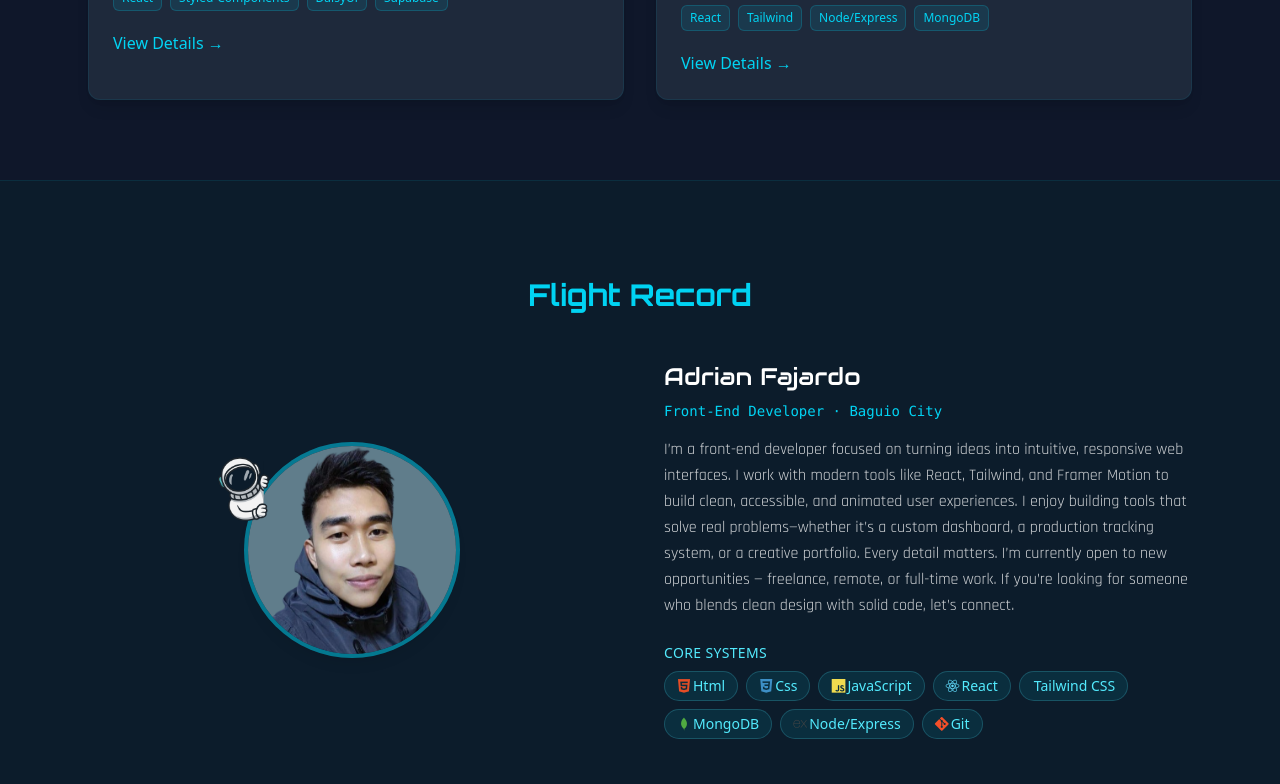
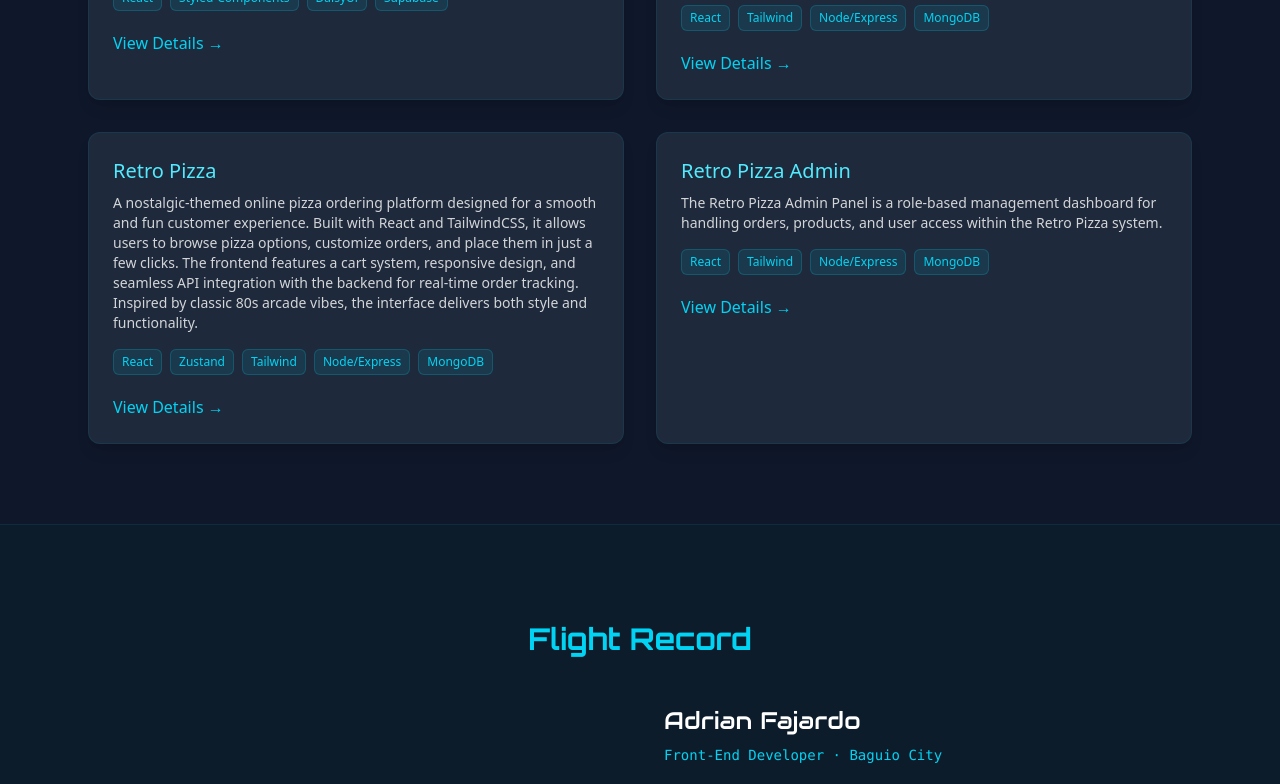
Before and after one commit to adriantech-beep/AdrianFajardo_FrontendDeveloper, a React (Vite) app: page /#/ in a window 1280 px wide. Shown: the part 1080-1864 px from the top of the page. Built offline with nearby package versions, Linux system fonts and the light colour scheme.

Commit message:
added project links

```diff
--- a/src/mission_data/mission_data.js
+++ b/src/mission_data/mission_data.js
@@ -1,5 +1,7 @@
 import repair_management from "../assets/project-images/repair-management-system.png";
 import tartland_inventory from "../assets/project-images/tartland.png";
+import retro_pizza_main from "../assets/project-images/retro-pizza-main.png";
+import retro_pizza_admin from "../assets/project-images/retro-pizza-admin.png";
 
 const missionData = [
   {
@@ -17,11 +19,31 @@ const missionData = [
     title: "Tartland Inventory System",
     image: tartland_inventory,
     description:
-      "A custom-built web application designed to help small-scale food manufacturers track raw material usage, monitor daily production output, and manage inventory levels in real time..",
+      "A custom-built web application designed to help small-scale food manufacturers track raw material usage, monitor daily production output, and manage inventory levels in real time.",
     technologies: ["React", "Tailwind", "Node/Express", "MongoDB"],
     demo: "https://tartland-inventory-system.vercel.app/",
     github: "https://github.com/adriantech-beep/tartland-inventory-system.git",
   },
+  {
+    id: "retro_pizza_main",
+    title: "Retro Pizza",
+    image: retro_pizza_main,
+    description:
+      "A nostalgic-themed online pizza ordering platform designed for a smooth and fun customer experience. Built with React and TailwindCSS, it allows users to browse pizza options, customize orders, and place them in just a few clicks. The frontend features a cart system, responsive design, and seamless API integration with the backend for real-time order tracking. Inspired by classic 80s arcade vibes, the interface delivers both style and functionality.",
+    technologies: ["React", "Zustand", "Tailwind", "Node/Express", "MongoDB"],
+    demo: "https://retro-pizza-main.vercel.app/",
+    github: "https://github.com/adriantech-beep/retro-pizza-main.git",
+  },
+  {
+    id: "retro_pizza_admin",
+    title: "Retro Pizza Admin",
+    image: retro_pizza_admin,
+    description:
+      "The Retro Pizza Admin Panel is a role-based management dashboard for handling orders, products, and user access within the Retro Pizza system.",
+    technologies: ["React", "Tailwind", "Node/Express", "MongoDB"],
+    demo: "https://retro-pizza-admin.vercel.app/#/login",
+    github: "https://github.com/adriantech-beep/retro-pizza-admin.git",
+  },
 ];
 
 export default missionData;
```
Also changed, not shown: src/assets/project-images/retro-pizza-admin.png (added), src/assets/project-images/retro-pizza-main.png (added).
